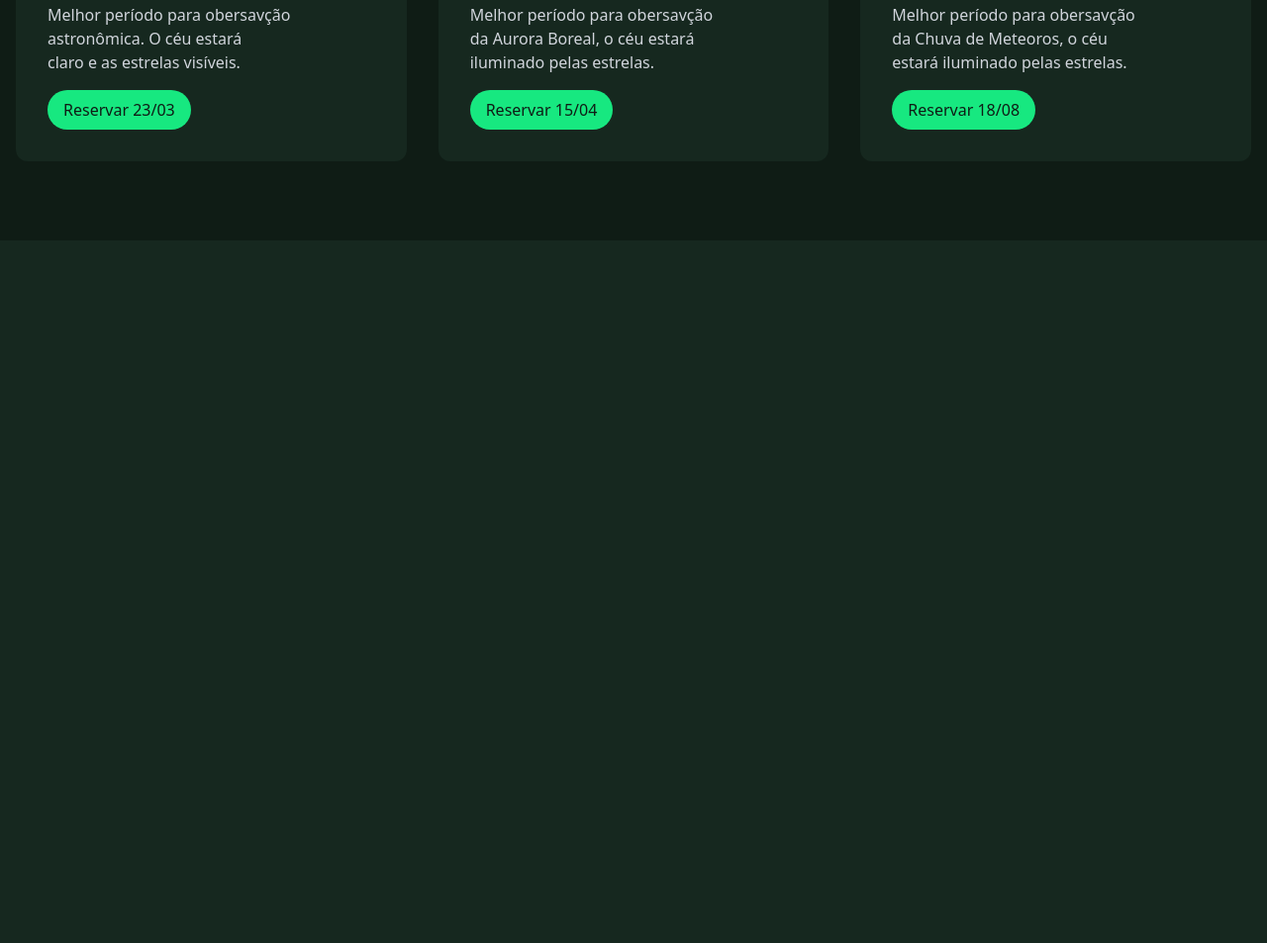
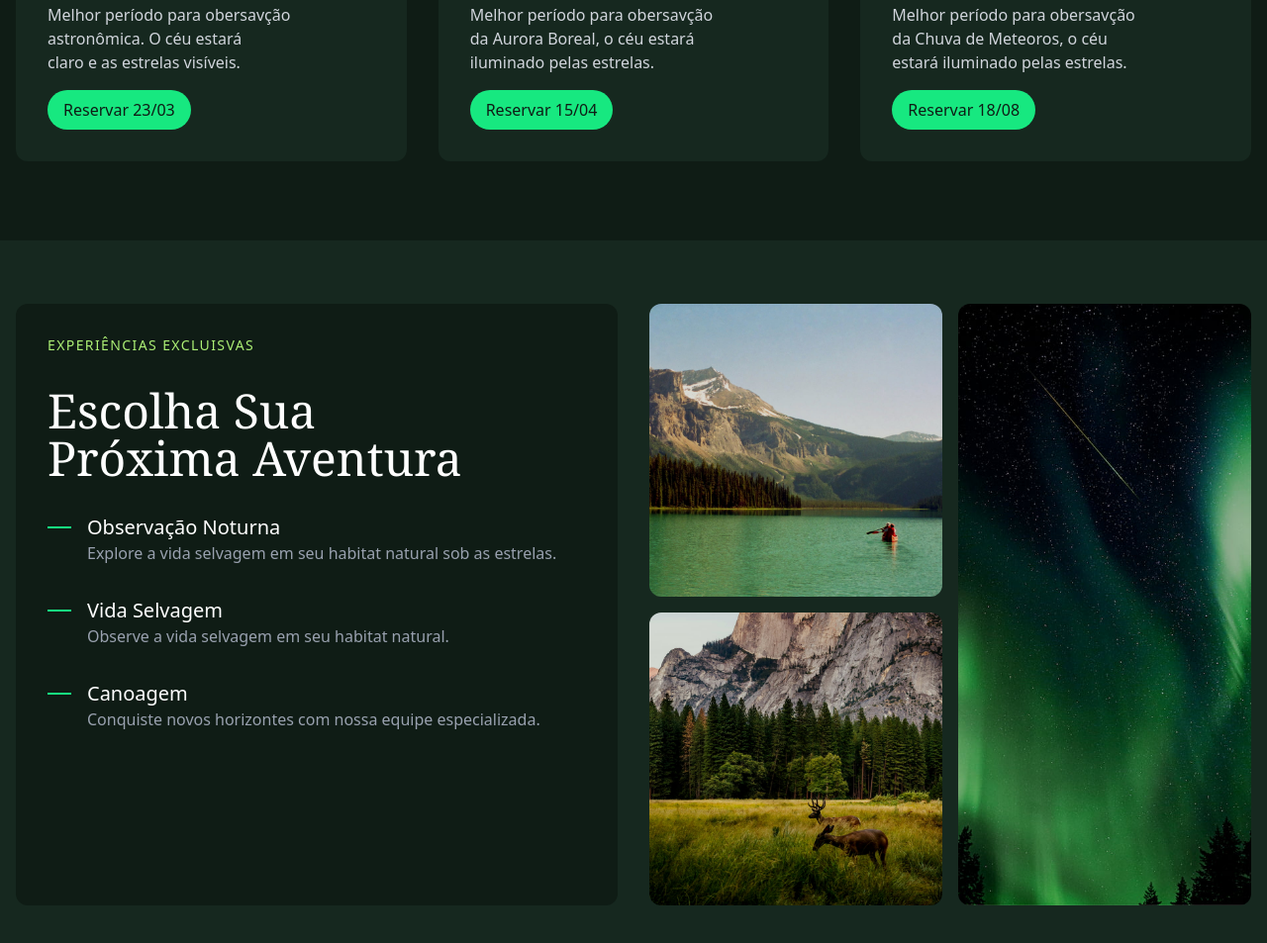
Before and after one commit to netuninho/forest-origamid, a website: page src/index.html in a window 1280 px wide. Shown: the part 2041-2994 px from the top of the page at 99% size. Before the commit the page ends 2348 px from the top, so only its background shows below. Drawn offline with Linux system fonts and the light colour scheme.

Commit message:
section experiencias

```diff
--- a/src/index.html
+++ b/src/index.html
@@ -78,17 +78,17 @@
 
         <div class="grid lg:grid-cols-[2fr_1fr] gap-4 sm:gap-8">
             <div class="col-span-full grid *:col-start-1 *:row-start-1">
-                <img class="rounded-xl h-52 w-full object-cover" src="./img/casa1.jpg" alt="Casa 1">
+                <img class="rounded-xl h-52 w-full object-cover hover:scale-110" src="./img/casa1.jpg" alt="Casa 1">
                 <span class="mt-2 mr-2 uppercase rounded-full bg-verde-950/60 px-4 py-2 text-sm/none self-start justify-self-end z-10">Ruby</span>
             </div>
 
             <div class="grid *:col-start-1 *:row-start-1">
-                <img class="rounded-xl size-full object-cover" src="./img/casa2.jpg" alt="Casa 2">
+                <img class="rounded-xl size-full object-cover hover:scale-110" src="./img/casa2.jpg" alt="Casa 2">
                 <span class="mt-2 mr-2 uppercase rounded-full bg-verde-950/60 px-4 py-2 text-sm/none self-start justify-self-end z-10">Emerald</span>
             </div>
 
             <div class="grid *:col-start-1 *:row-start-1">
-                <img class="rounded-xl size-full object-cover" src="./img/casa3.jpg" alt="Casa 3">
+                <img class="rounded-xl size-full object-cover hover:scale-110" src="./img/casa3.jpg" alt="Casa 3">
                 <span class="mt-2 mr-2 uppercase rounded-full bg-verde-950/60 px-4 py-2 text-sm/none self-start justify-self-end z-10">Saphire</span>
             </div>
         </div>
@@ -148,5 +148,48 @@
             </div>
         </div>
     </section>
+
+    <!-- Experiencias -->
+     <section id="Experiencias" class="container mb-12 sm:mb-16 grid sm:grid-cols-2 gap-8">
+        <div class="bg-verde-900 p-6 sm:p-8 rounded-xl">
+            <p class="mb-8 text-verde-200 uppercase tracking-widest text-sm">Experiências Excluisvas</p>
+            <h2 class="capitalize mb-8 text-3xl sm:text-4xl lg:text-5xl text-balance font-serif">Escolha Sua Próxima Aventura</h2>
+
+            <h3 class="text-xl flex items-center gap-4 before:h-0.5 before:w-6 before:bg-verde-400 hover:before:w-10 before:transition-[width]">Observação Noturna</h3>
+            <p class="mb-8 text-balance text-gray-400 pl-10">Explore a vida selvagem em seu habitat natural sob as estrelas.</p>
+
+            <h3 class="text-xl flex items-center gap-4 before:h-0.5 before:w-6 before:bg-verde-400 hover:before:w-10 before:transition-[width]">Vida Selvagem</h3>
+            <p class="mb-8 text-balance text-gray-400 pl-10">Observe a vida selvagem em seu habitat natural.</p>
+
+            <h3 class="text-xl flex items-center gap-4 before:h-0.5 before:w-6 before:bg-verde-400 hover:before:w-10 before:transition-[width]">Canoagem</h3>
+            <p class="mb-8 text-balance text-gray-400 pl-10">Conquiste novos horizontes com nossa equipe especializada.</p>
+        </div>
+
+        <div class="grid grid-cols-2 gap-4">
+            <div class="group relative overflow-hidden rounded-xl cursor-pointer">
+                <img class="size-full object-cover group-hover:scale-110 transition-transform" src="./img/canoagem.jpg" alt="canoagem">
+
+                <div class="absolute flex items-end p-4 inset-0 transition-opacity bg-gradient-to-t from-verde-950/80 opacity-0 hover:opacity-100">
+                    <span>Canoagem</span>
+                </div>
+            </div>
+
+            <div class="group row-span-2 relative overflow-hidden rounded-xl cursor-pointer">
+                <img class="size-full object-cover group-hover:scale-110 transition-transform" src="./img/observacao-noturna.jpg" alt="observação noturna">
+
+                <div class="absolute flex items-end p-4 inset-0 transition-opacity bg-gradient-to-t from-verde-950/80 opacity-0 hover:opacity-100">
+                    <span>Observação Noturna</span>
+                </div>
+            </div>
+
+            <div class="group relative overflow-hidden rounded-xl cursor-pointer">
+                <img class="size-full object-cover group-hover:scale-110 transition-transform" src="./img/vida-selvagem.jpg" alt="vida selvagem">
+
+                <div class="absolute flex items-end p-4 inset-0 transition-opacity bg-gradient-to-t from-verde-950/80 opacity-0 hover:opacity-100">
+                    <span>Vida Selvagem</span>
+                </div>
+            </div>
+        </div>
+     </section>
 </body>
 </html>
--- a/src/input.css
+++ b/src/input.css
@@ -1,3 +1,5 @@
+/* npx tailwindcss -i ./src/input.css -o ./src/output.css --watch */
+
 @import "tailwindcss";
 
 @theme {
```
Also changed, not shown: src/output.css.
